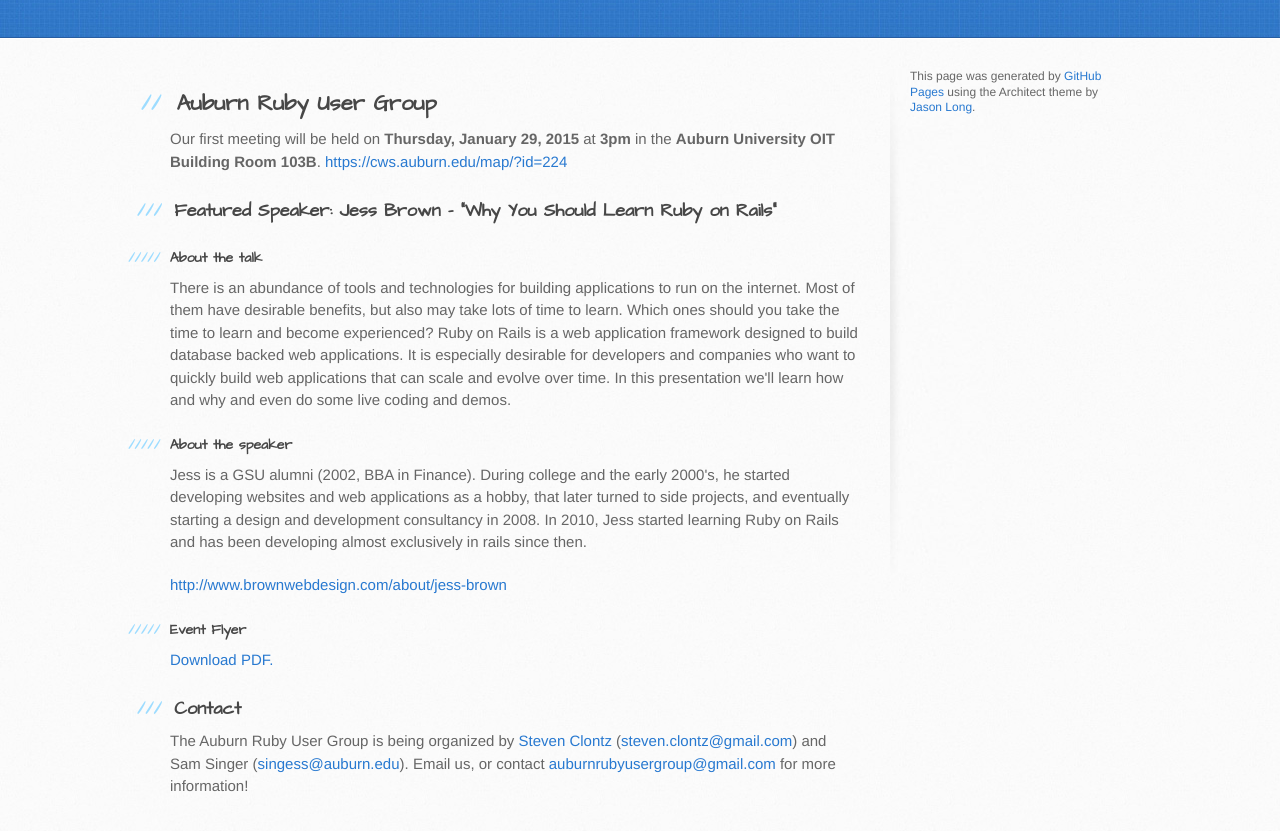
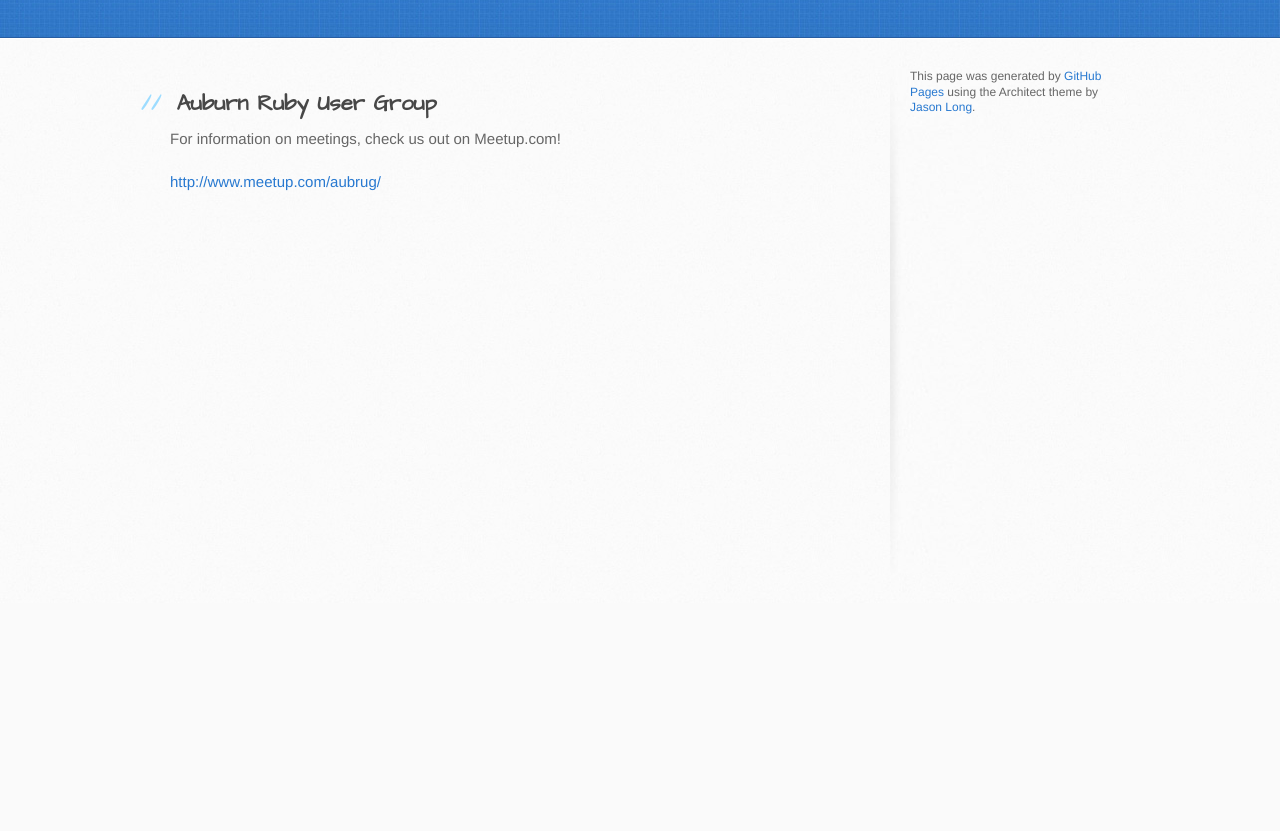
Before and after one commit to AubRUG/aubrug.github.io, a plain HTML site: page index.html in a window 1280 px wide. Shown: the part 197-1028 px from the top of the page. After the commit the page ends 800 px from the top, so only its background shows below. Drawn offline with Linux system fonts and the light colour scheme.

Commit message:
Replace master branch with page content via GitHub

```diff
--- a/index.html
+++ b/index.html
@@ -31,32 +31,9 @@
           <h2>
 <a id="auburn-ruby-user-group" class="anchor" href="#auburn-ruby-user-group" aria-hidden="true"><span class="octicon octicon-link"></span></a>Auburn Ruby User Group</h2>
 
-<p>Our first meeting will be held on <strong>Thursday, January 29, 2015</strong> at <strong>3pm</strong> in the <strong>Auburn University OIT Building Room 103B</strong>. <a href="https://cws.auburn.edu/map/?id=224">https://cws.auburn.edu/map/?id=224</a></p>
+<p>For information on meetings, check us out on Meetup.com!</p>
 
-<h3>
-<a id="featured-speaker-jess-brown---why-you-should-learn-ruby-on-rails" class="anchor" href="#featured-speaker-jess-brown---why-you-should-learn-ruby-on-rails" aria-hidden="true"><span class="octicon octicon-link"></span></a>Featured Speaker: Jess Brown - "Why You Should Learn Ruby on Rails"</h3>
-
-<h5>
-<a id="about-the-talk" class="anchor" href="#about-the-talk" aria-hidden="true"><span class="octicon octicon-link"></span></a>About the talk</h5>
-
-<p>There is an abundance of tools and technologies for building applications to run on the internet. Most of them have desirable benefits, but also may take lots of time to learn. Which ones should you take the time to learn and become experienced? Ruby on Rails is a web application framework designed to build database backed web applications. It is especially desirable for developers and companies who want to quickly build web applications that can scale and evolve over time. In this presentation we'll learn how and why and even do some live coding and demos.</p>
-
-<h5>
-<a id="about-the-speaker" class="anchor" href="#about-the-speaker" aria-hidden="true"><span class="octicon octicon-link"></span></a>About the speaker</h5>
-
-<p>Jess is a GSU alumni (2002, BBA in Finance). During college and the early 2000's, he started developing websites and web applications as a hobby, that later turned to side projects, and eventually starting a design and development consultancy in 2008. In 2010, Jess started learning Ruby on Rails and has been developing almost exclusively in rails since then. </p>
-
-<p><a href="http://www.brownwebdesign.com/about/jess-brown">http://www.brownwebdesign.com/about/jess-brown</a></p>
-
-<h5>
-<a id="event-flyer" class="anchor" href="#event-flyer" aria-hidden="true"><span class="octicon octicon-link"></span></a>Event Flyer</h5>
-
-<p><a href="https://github.com/AubRUG/flyers/blob/master/flyer.pdf?raw=true">Download PDF.</a></p>
-
-<h3>
-<a id="contact" class="anchor" href="#contact" aria-hidden="true"><span class="octicon octicon-link"></span></a>Contact</h3>
-
-<p>The Auburn Ruby User Group is being organized by <a href="http://stevenclontz.com">Steven Clontz</a> (<a href="mailto:steven.clontz@gmail.com">steven.clontz@gmail.com</a>) and Sam Singer (<a href="mailto:singess@auburn.edu">singess@auburn.edu</a>). Email us, or contact <a href="mailto:auburnrubyusergroup@gmail.com">auburnrubyusergroup@gmail.com</a> for more information!</p>
+<p><a href="http://www.meetup.com/aubrug/">http://www.meetup.com/aubrug/</a></p>
         </section>
 
         <aside id="sidebar">
```
Also changed, not shown: params.json (+1 -1 lines).
